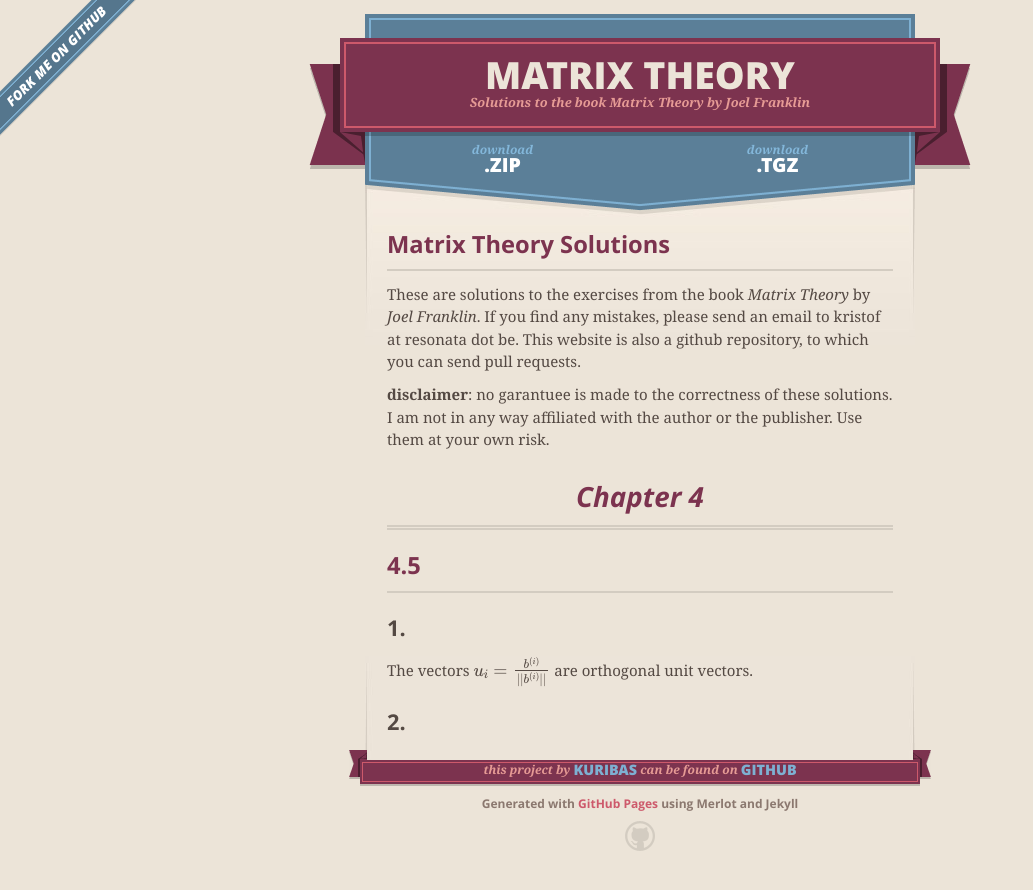
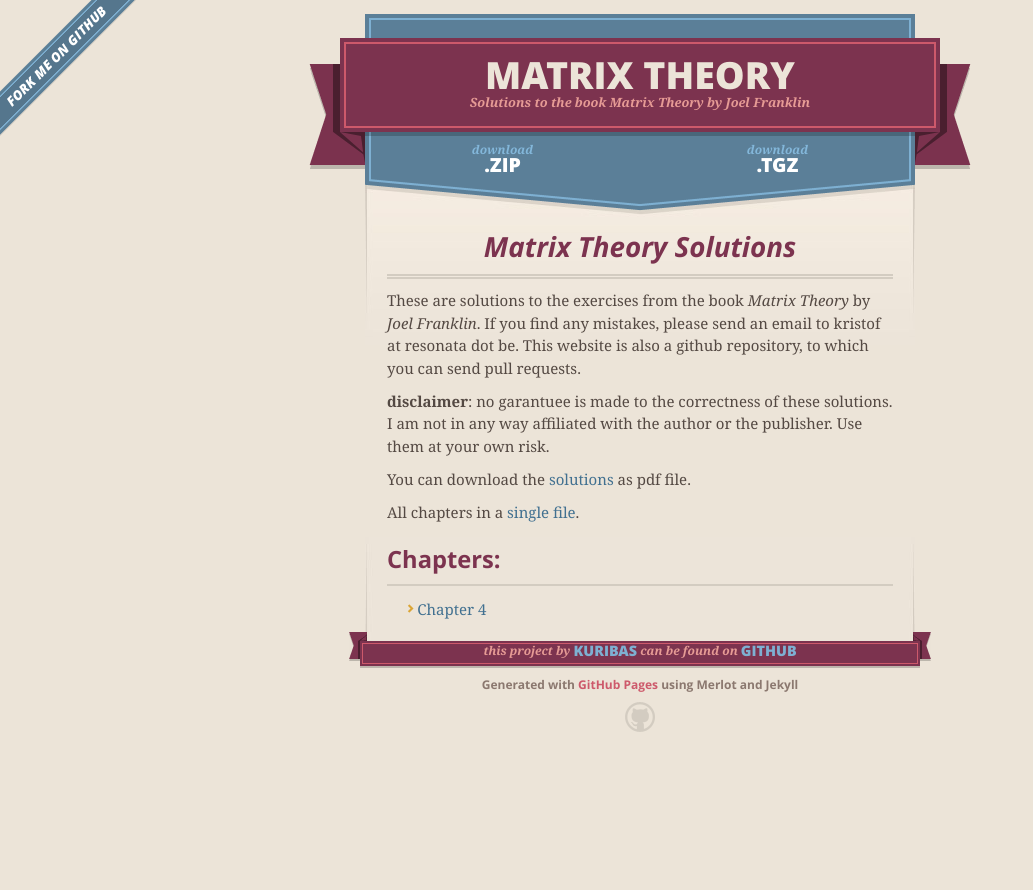
Before and after one commit to kuribas/Matrix-Theory-Solutions, a Jekyll site: the page built from index.md, in a window 1280 px wide. Shown: the top 890 px of the page, without its empty margins (0-1033 px from the left). Built offline with Jekyll 4.4.1, drawn with Linux system fonts in a browser that asks for light colours; nearby versions of some CDN libraries; formulas are drawn with MathJax 3.

Commit message:
setup generating scripts.

```diff
--- a/chapter4.html
+++ /dev/null
@@ -1,5 +0,0 @@
-<h2 id="chapter-4">Chapter 4</h2>
-<h3 id="section">4.5</h3>
-<h4 id="section-1">1.</h4>
-<p>The vectors <span class="math">\(u_i = {b^{(i)}\over{\\|\\|{b^{(i)}}\\|\\|}}\)</span> are orthogonal unit vectors.</p>
-<h4 id="section-2">2.</h4>
--- /dev/null
+++ b/html/chapter4.html
@@ -0,0 +1,5 @@
+<h2 id="chapter-4">Chapter 4</h2>
+<h3 id="section">4.5</h3>
+<h4 id="section-1">1.</h4>
+<p>The vectors <span class="math">\(u_i = \frac{b^{(i)}}{\|{b^{(i)}}\|}\)</span> are orthogonal unit vectors.</p>
+<h4 id="section-2">2.</h4>
--- a/index.md
+++ b/index.md
@@ -1,18 +1,25 @@
 ---
 published: true
 layout: default
-title: Matrix Theory
+title:
 ---
 
-### Matrix Theory Solutions
+Matrix Theory Solutions
+=======================
 
 These are solutions to the exercises from the book _Matrix Theory_ by
-_Joel Franklin_.  If you find any mistakes, please send an email to
-kristof at resonata dot be.  This website is also a github repository,
+_Joel Franklin_. If you find any mistakes, please send an email to
+kristof at resonata dot be. This website is also a github repository,
 to which you can send pull requests.
 
 **disclaimer**: no garantuee is made to the correctness of these
-  solutions.  I am not in any way affiliated with the author or the
-  publisher. Use them at your own risk.
+solutions. I am not in any way affiliated with the author or the
+publisher. Use them at your own risk.
 
-{% include_relative chapter4.html %}
+You can download the [solutions](mt-solutions.pdf) as pdf file.
+
+All chapters in a [single file](all_chapters.html).
+
+### Chapters:
+
+{% include_relative chapters_toc.md %}
```
Also changed, not shown: all_chapters.md (added, +7 -0 lines), chapter4.md (added, +6 -0 lines), chapters_toc.md (added, +2 -0 lines), params.json (deleted, +0 -1 lines), solutions.md (deleted, +0 -7 lines), sources/chapter4.md (+1 -1 lines), sources/preamble.md (added, +6 -0 lines), README.md (deleted), 3 other files.
